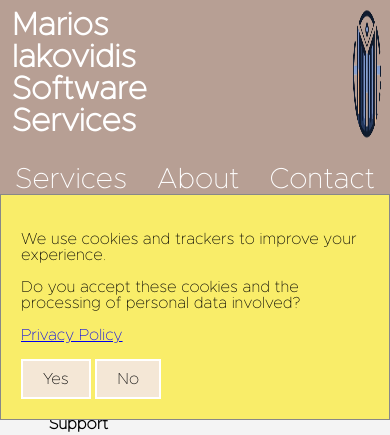
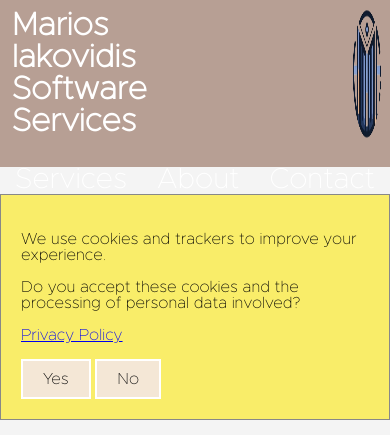
Before and after one commit to PsyAuto/mariosiakovidis-services, a plain HTML site: page index.html in a window 390 px wide. Shown: the part 424-859 px from the top of the page. Drawn offline with Linux system fonts and the light colour scheme.

Commit message:
updated header for mobile

```diff
--- a/style.css
+++ b/style.css
@@ -45,6 +45,13 @@ header .espa-img {
   z-index: 10; /* Ensure the header-container is above other elements */
 }
 
+/* Media query for mobile devices */
+@media (max-width: 768px) {
+  .header-container {
+    height: 20vh;
+  }
+}
+
 .header-top {
   display: flex;
   justify-content: space-between;
@@ -69,6 +76,7 @@ header .espa-img {
 
 .company-logo img {
   width: 15%;
+  height: auto;
   margin: 4%;
 }
 
```
